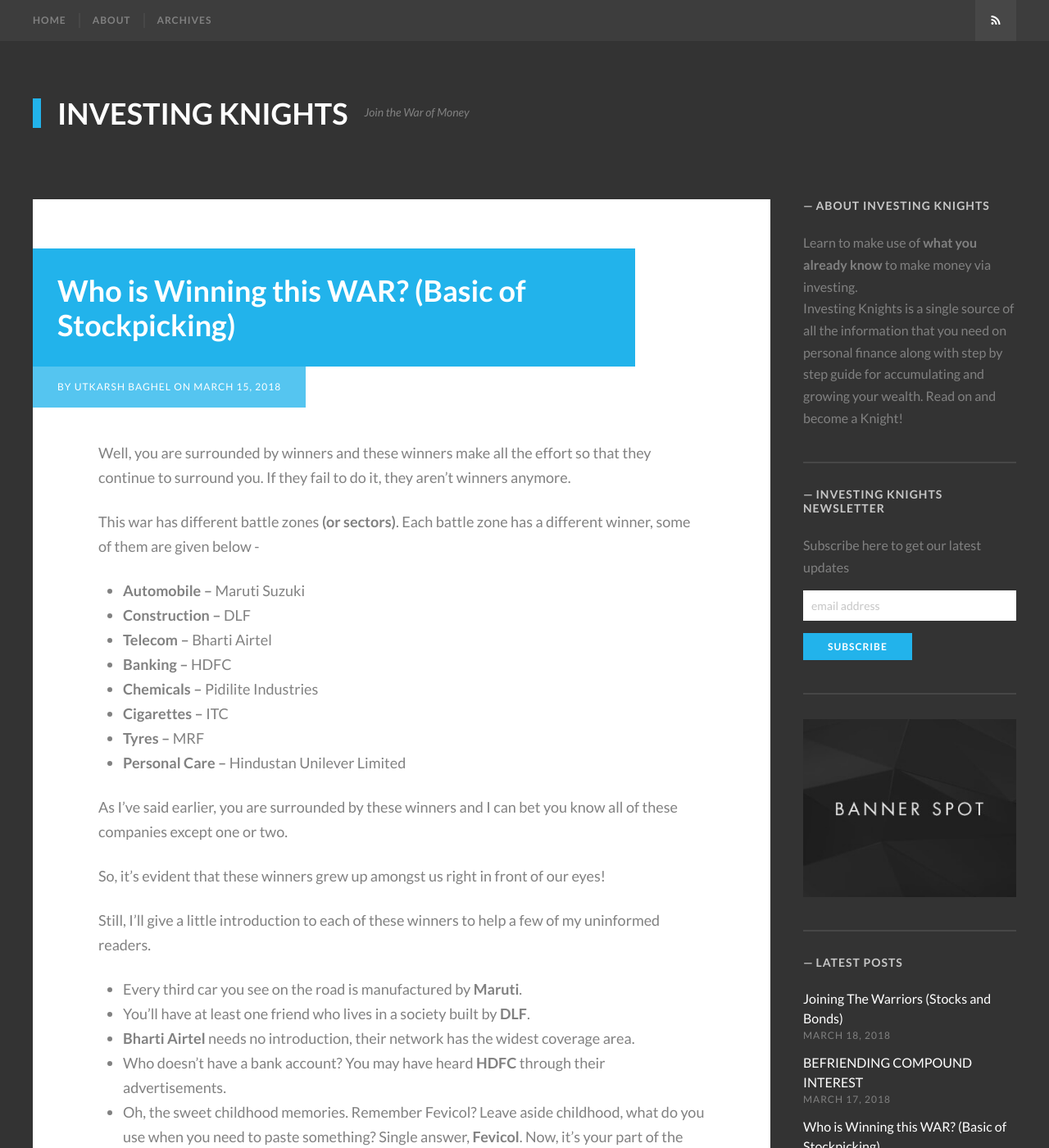
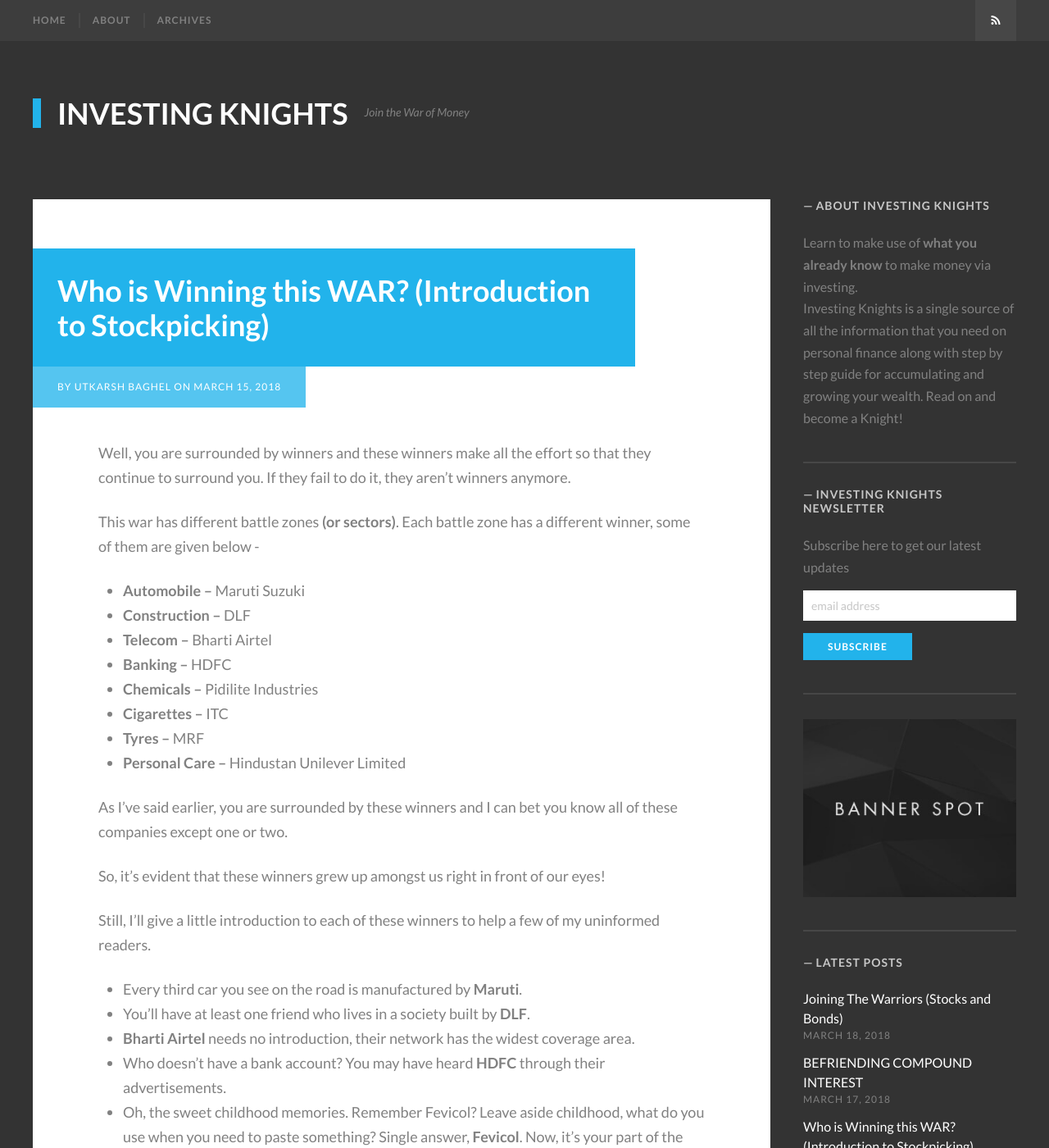
Before and after one commit to investingknights/investingknights.github.io, a Jekyll site: the page built from _posts/2018-03-15-who-is-winning-this-war.md, in a window 1280 px wide and 1400 px high. Shown: the whole window at 82% size. Built offline with Jekyll 4.4.1, drawn with Linux system fonts in a browser that asks for light colours; some web fonts are replaced; comment, search, counter and statistics services are not loaded.

Commit message:
Update 2018-03-15-who-is-winning-this-war.md

```diff
--- a/_posts/2018-03-15-who-is-winning-this-war.md
+++ b/_posts/2018-03-15-who-is-winning-this-war.md
@@ -1,6 +1,6 @@
 ---
 layout: post
-title:  "Who is Winning this WAR? (Basic of Stockpicking)"
+title:  "Who is Winning this WAR? (Introduction to Stockpicking)"
 date:   2018-03-15
 tags: [money, war, companies]
 ---
```
